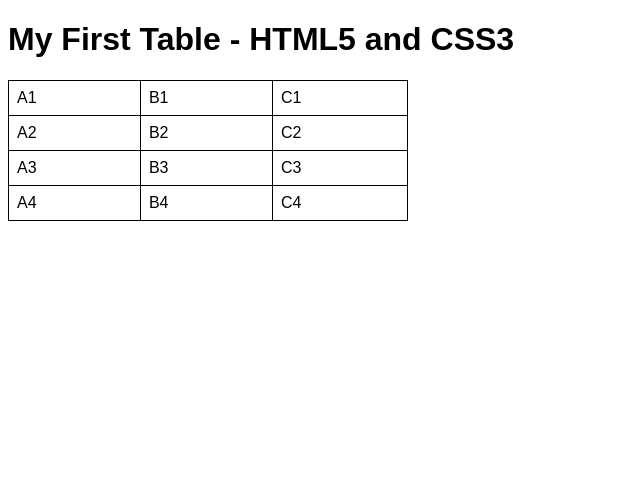
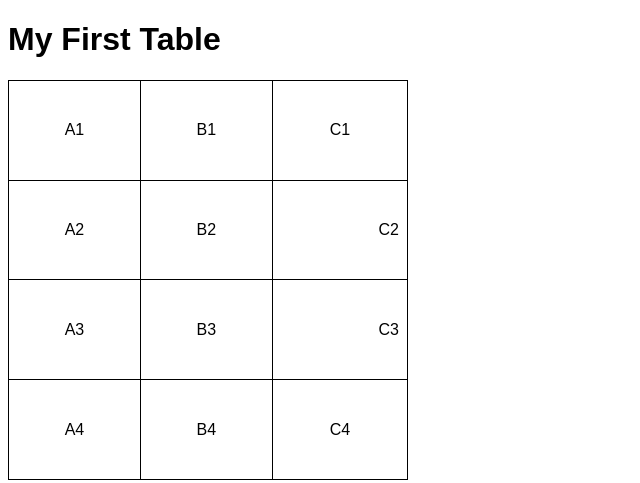
Before and after one commit to RamonBarret/html-css, a plain HTML site: page exercícios/ex-023/tabela001.html in a window 1280 px wide. Shown: the whole page, without its empty margins (0-640 px from the left). Drawn offline with Linux system fonts and the light colour scheme.

Commit message:
update-tabela001

```diff
--- a/exercícios/ex-023/tabela001.html
+++ b/exercícios/ex-023/tabela001.html
@@ -12,17 +12,25 @@
 
         table {
             width: 400px;
+            height: 400px;
             border-collapse: collapse;
         }
 
         td {
             border: 1px solid black;
             padding: 8px;
+            text-align: center;
+            vertical-align: middle;
         }
+
+        .numero {
+            text-align: right;
+        }
+
     </style>
 </head>
 <body>
-    <h1>My First Table - HTML5 and CSS3</h1>
+    <h1>My First Table</h1>
     <!--
         HIERARQUIA DE TABELAS (simples)
         TABLE
@@ -39,12 +47,12 @@
         <tr> <!-- second line -->
             <td>A2</td>
             <td>B2</td>
-            <td>C2</td>
+            <td class="numero">C2</td>
         </tr>
         <tr> <!-- third line -->
             <td>A3</td>
             <td>B3</td>
-            <td>C3</td>
+            <td class="numero">C3</td>
         </tr>
         <tr> <!-- fourth line -->
             <td>A4</td>
```
